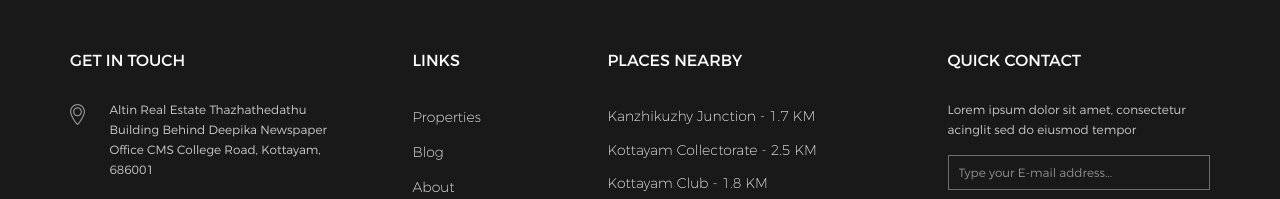
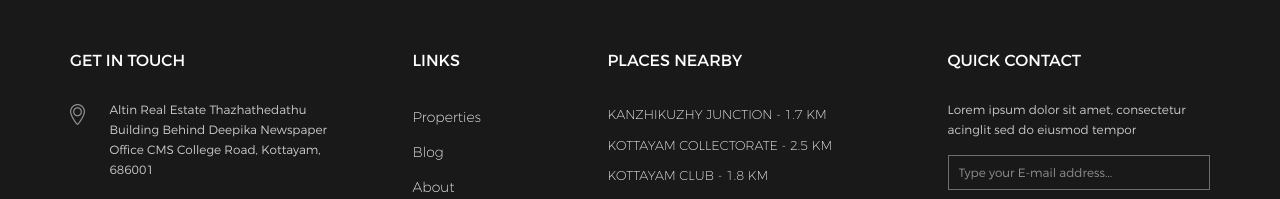
Before and after one commit to altinproperties/altinproperties.github.io, a Jekyll site: the page built from index.html, in a window 1280 px wide. Shown: the part 6198-6397 px from the top of the page. Built offline with Jekyll 4.4.1, drawn with Linux system fonts in a browser that asks for light colours.

Commit message:
Updated Footer Layout

```diff
--- a/css/custom.css
+++ b/css/custom.css
@@ -34,6 +34,8 @@ Note: This is the file where you can add your custom styles to change the look o
     color: #fff;
     font-weight: 200;
     line-height: 2.4;
+    text-transform: uppercase;
+    font-size: 0.8rem;
 }
 .bg-2{
     background-image: none;
```
